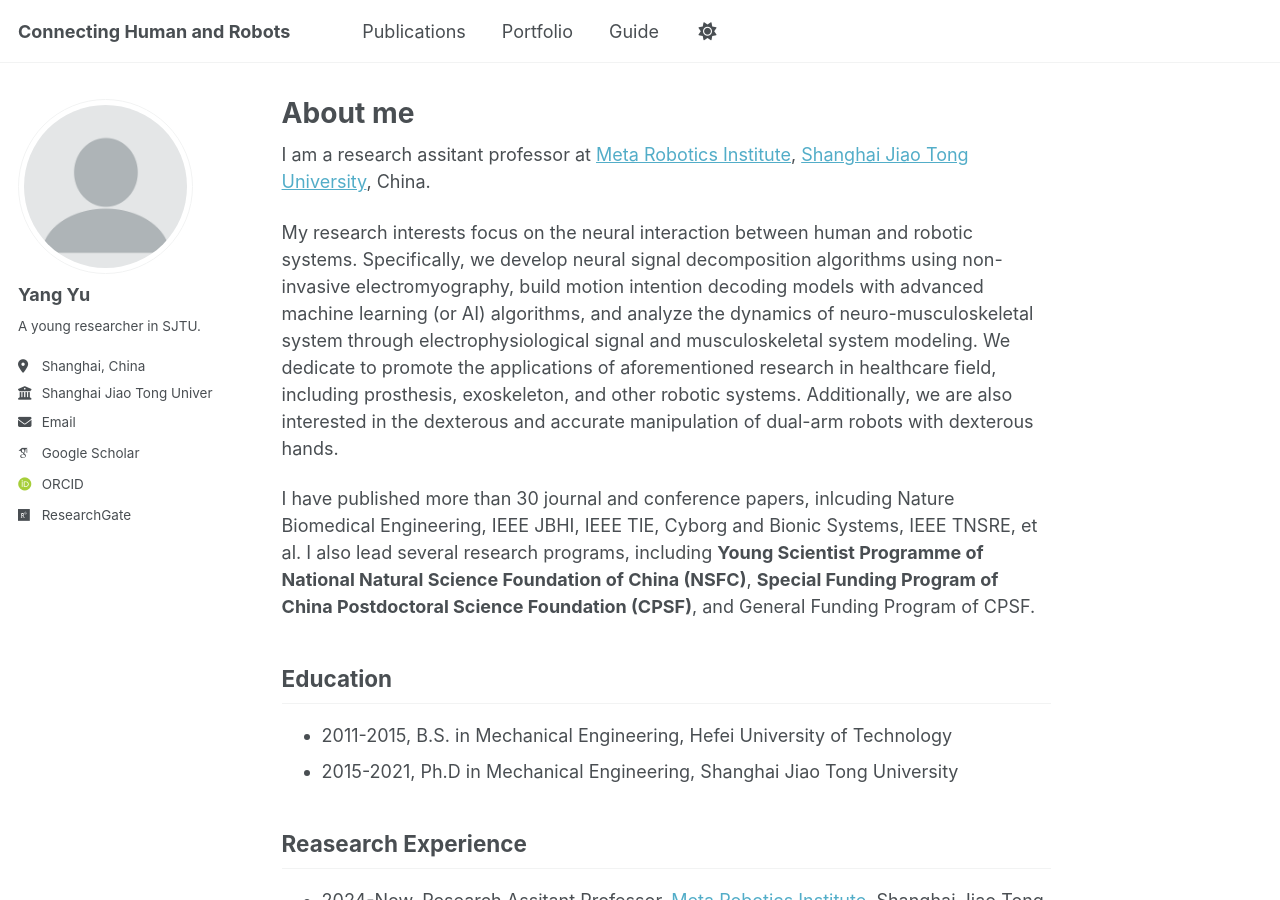
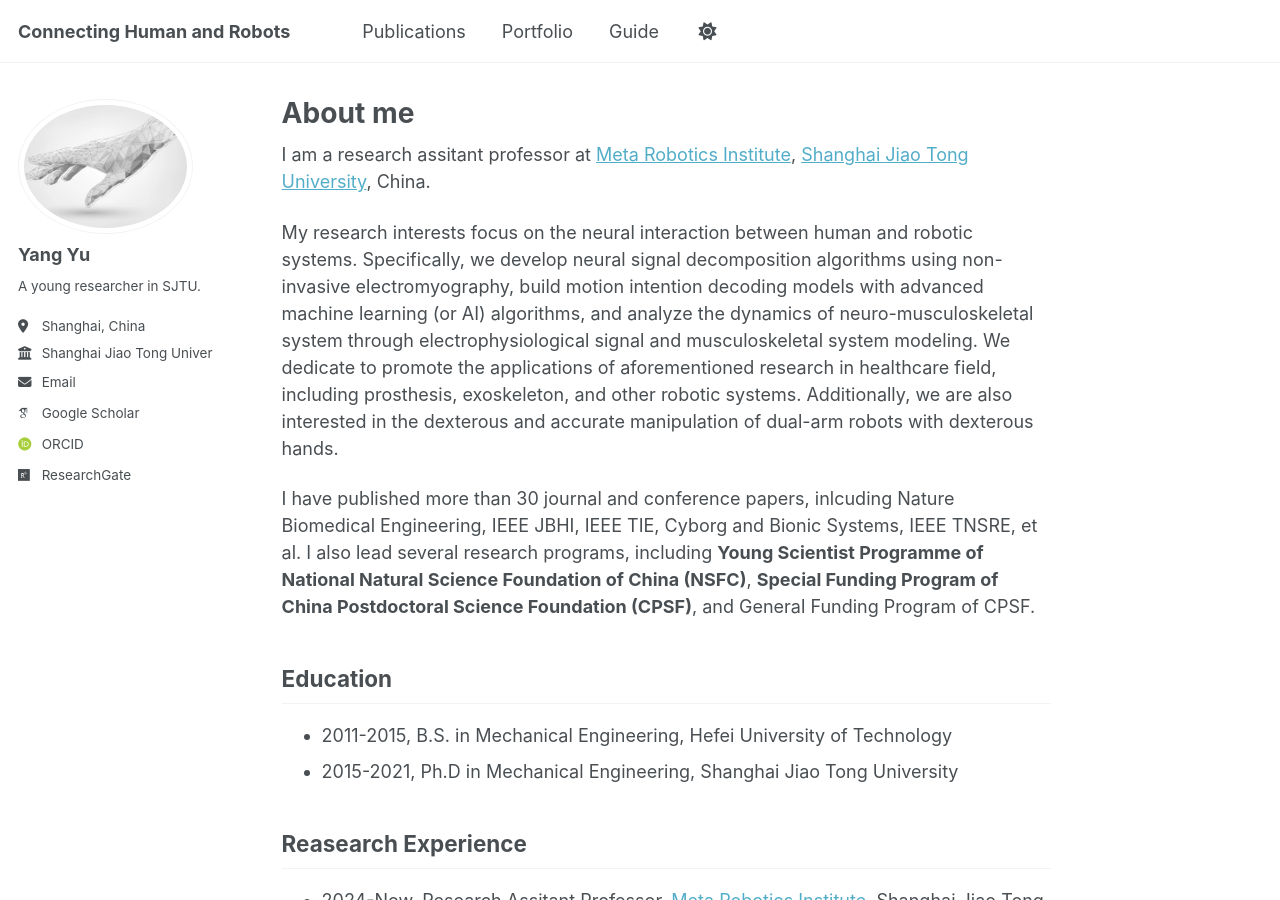
Before and after one commit to Yu-SJTUMRI/Yu-SJTUMRI.github.io, a Jekyll site: the page built from _pages/about.md, in a window 1280 px wide and 900 px high. Built offline with Jekyll 4.4.1, drawn with Linux system fonts in a browser that asks for light colours; some web fonts are replaced; a script that is not in the unit is left out.

Commit message:
Update _config.yml

```diff
--- a/_config.yml
+++ b/_config.yml
@@ -22,7 +22,7 @@ repository               : "Yu-SJTUMRI/Yu-SJTUMRI.github.io"
 #               Additional customization can be done by editing /_includes/author-profile.html
 author:
   # Biographic information
-  avatar           : "profile.png"
+  avatar           : "hand.png"
   name             : "Yang Yu"
   pronouns         : # example: "she/her"
   bio              : "A young researcher in SJTU."
```
